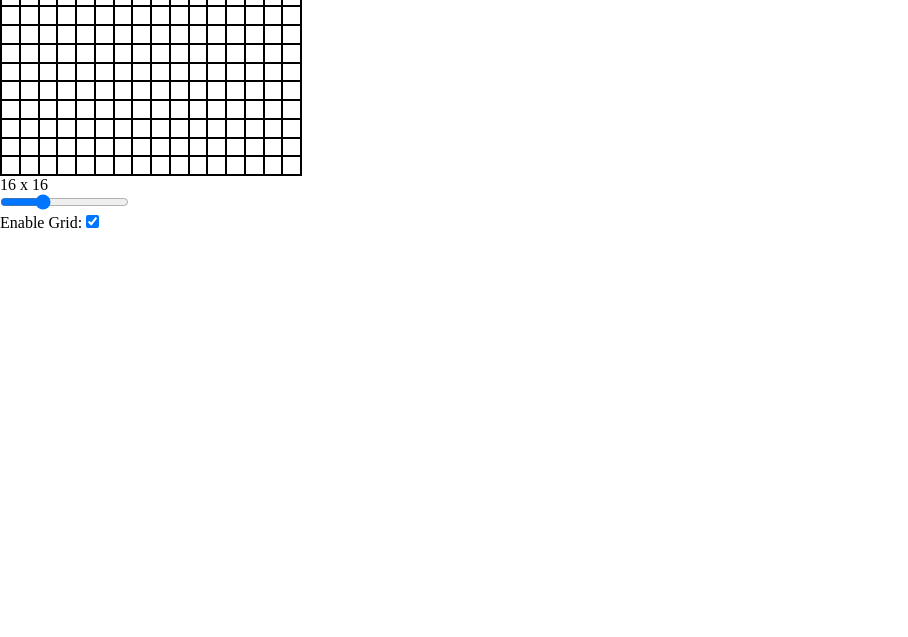
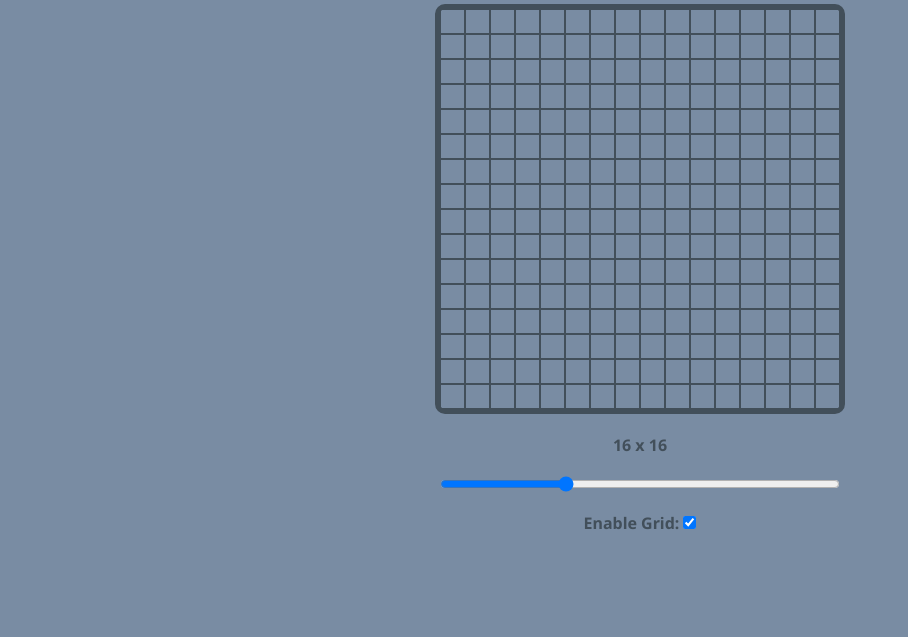
Before and after one commit to ProtoJanus/etch-a-sketch, a plain HTML site: page index.html in a window 1280 px wide. Shown: the part 163-800 px from the top of the page, without its empty margins (0-908 px from the left). Drawn offline with Linux system fonts and the light colour scheme.

Commit message:
Change color palette to be lighter

```diff
--- a/style.css
+++ b/style.css
@@ -1,22 +1,41 @@
+@import url('https://fonts.googleapis.com/css2?family=Noto+Sans:ital,wght@0,100..900;1,100..900&display=swap');
+
 * {
     padding: 0;
     margin: 0;
+    font-family: "Noto Sans", sans-serif;
+    color: #424f5a;
+    font-weight: 700;
 }
 
 #main-content {
     height: 100vh;
     width: 100vw;
+    display: flex;
+    flex-direction: column;
+    justify-content: center;
+    align-items: center;
+    gap: 20px;
+    background-color: #798ca3;
 }
 
 .canvas {
     display: flex;
-    height: 300px;
-    width: 300px;
-    border: 1px solid black;
+    height: 400px;
+    width: 400px;
+    border: 5px solid #424f5a;
+    border-radius: 10px;
     flex-wrap: wrap;
 }
 
 .pixel {
-    border: 1px solid black;
     box-sizing: border-box;
 }
+
+.grid {
+    border: 1px solid #424f5a;
+}
+
+.canvas-size-range {
+    width: 400px;
+}
```
